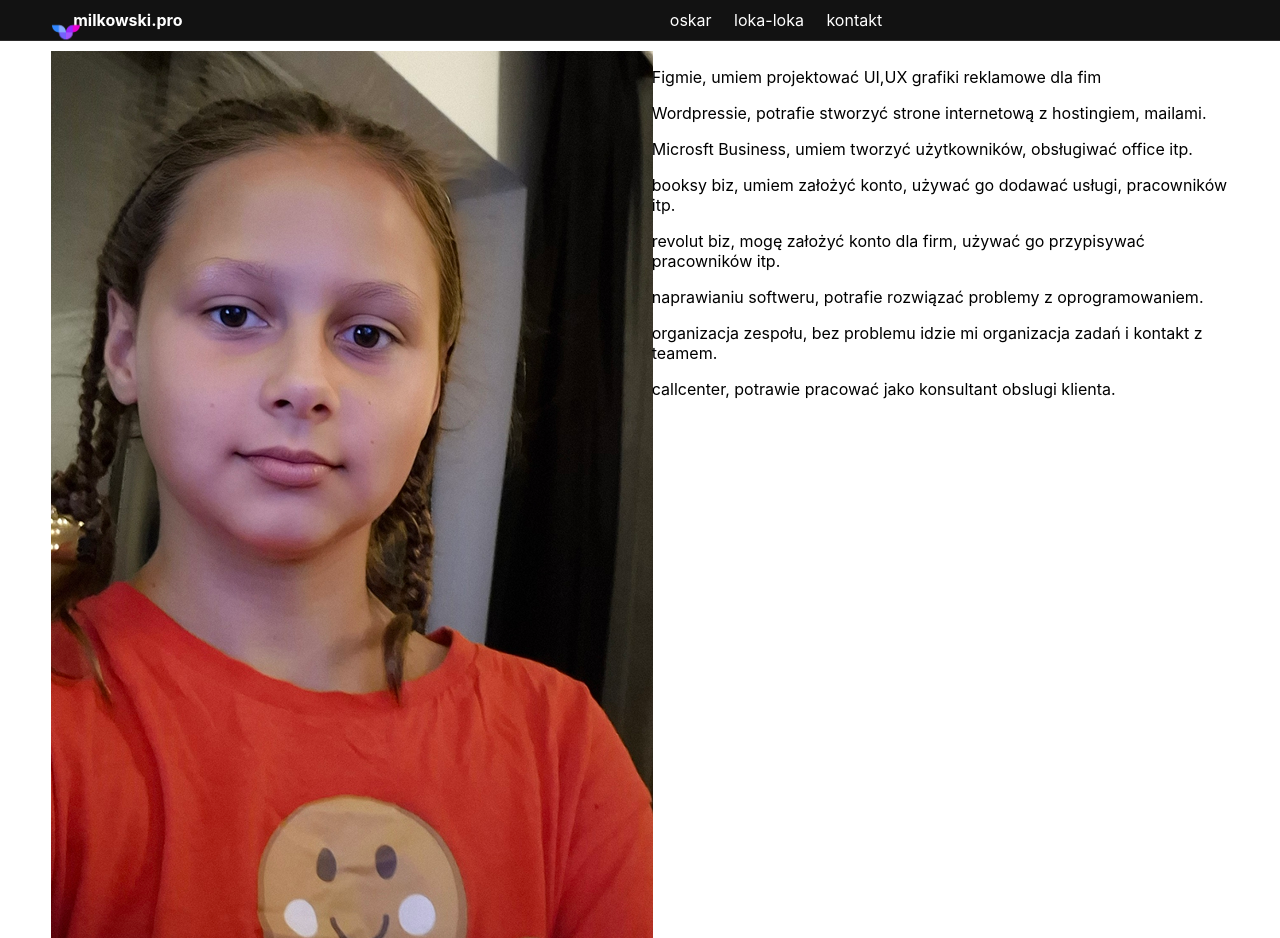
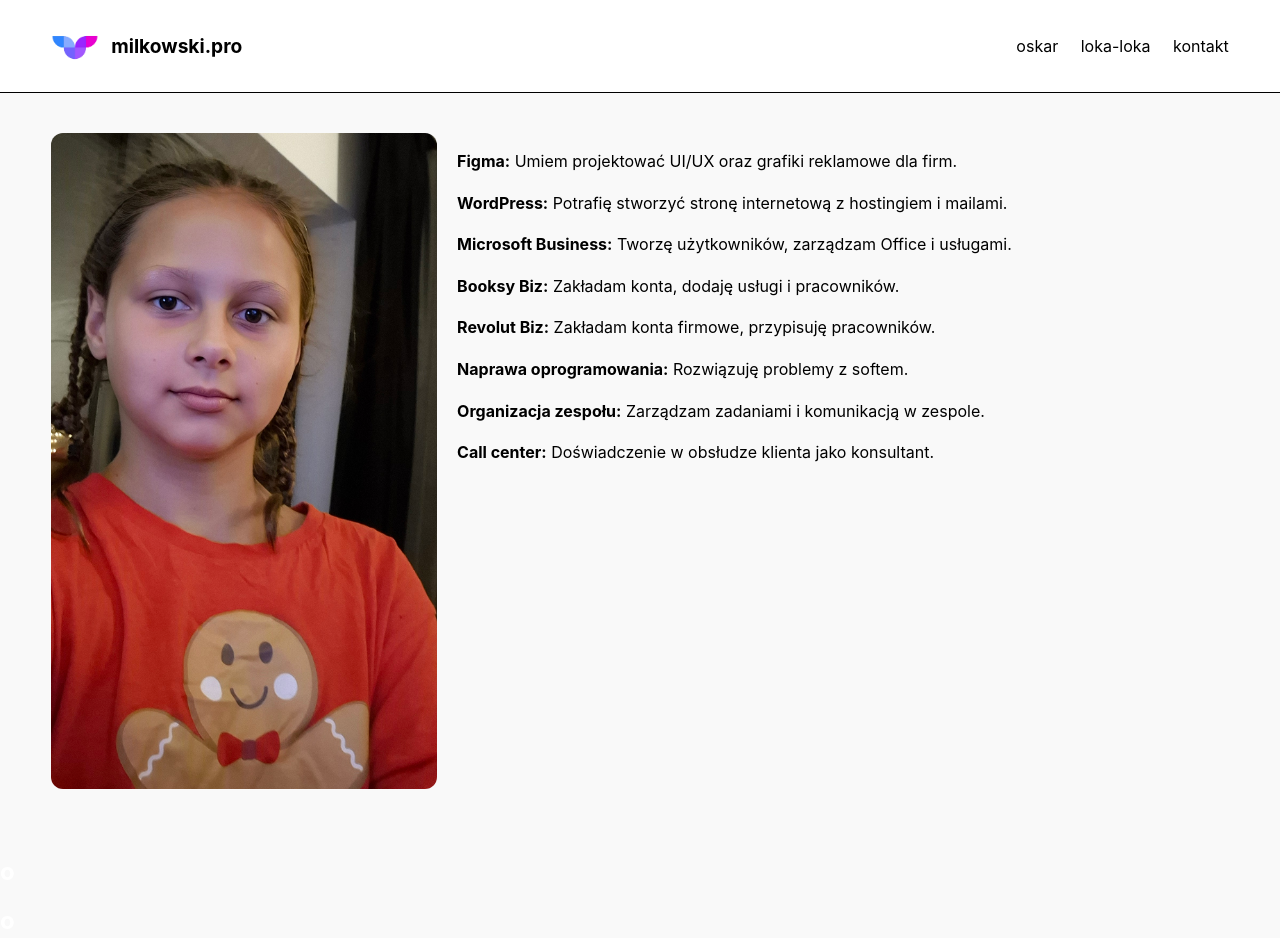
Before and after one commit to oskarmilkowski/vitaliipocjekt1, a plain HTML site: page index.html in a window 1280 px wide. Shown: the top 938 px of the page. Drawn offline with Linux system fonts and the light colour scheme.

Commit message:
strona zaktualizowana

```diff
--- a/Code.html
+++ /dev/null
@@ -1,281 +0,0 @@
-<!DOCTYPE html>
-<html lang="pl">
-<head>
-  <meta charset="UTF-8">
-  <meta name="viewport" content="width=device-width, initial-scale=1.0">
-  <title>milkowski.pro</title>
-
-  <style>
-    body {
-      margin: 0;
-      padding: 0;
-      font-family: Inter, system-ui, sans-serif, Segoe UI, Roboto;
-      color: black;
-      background-color: #f9f9f9;
-    }
-
-.container {
-      width: min(1200px, 92%);
-      margin: 0 auto;
-    }
-
-.site-header {
-      background-color: white;
-      border-bottom: 1px solid #black;
-      position: sticky;
-      top: 0;
-      z-index: 10;
-    }
-
-.header-inner {
-      display: flex;
-      align-items: center;
-      justify-content: space-between;
-      padding: 20px 0;
-    }
-
-.brand {
-      display: flex;
-      align-items: center;
-      gap: 12px;
-      color: black;
-    }
-
-.brand .logo img {
-      width: 48px;
-      height: 48px;
-      border-radius: 16px 16px 4px 4px;
-    }
-
-.brand-text {
-      font-weight: 700;
-      font-size: 1.2rem;
-    }
-
-.nav a {
-      color: black;
-      text-decoration: none;
-      margin-left: 18px;
-      background-color: white;
-    }
-
-.nav a:hover {
-      text-decoration: underline;
-    }
-
-main .container {
-      display: grid;
-      grid-template-columns: 1fr 2fr;
-      gap: 20px;
-      padding: 40px 0;
-    }
-
-main .container img {
-      max-width: 100%;
-      height: auto;
-      border-radius: 12px;
-    }
-
-main .container div {
-      font-size: 1rem;
-      line-height: 1.6;
-    }
-
-@media (max-width: 768px) {
-      main .container {
-        grid-template-columns: 1fr;
-      }
-    }
-
-.dog-grid {
-    display: grid;
-    grid-template-columns: auto auto;
-    gap: 24px;
-    align-items: start;
-}
-
-.dog-grid--second {
-    margin-top: 28px;
-}
-
-.dog-photo {
-    height: 500px;
-    width: 500px;
-    background-size: cover;
-    background-position: center;
-    border-radius: 16px 16px 4px 4px;
-}
-
-}
-
-.dog-text {
-    background-color: #fff;
-    color: #111;
-    padding: 18px;
-}
-
-.dog-text h3 {
-    margin-top: 0;
-}
-
-.dog-text--spacer {
-    background: transparent;
-    border: none;
-}
-
-.whiteo{
-  color:white;
-}
-
-.elfsight-app-4fe7e8f2-3956-40d8-a971-a70e6276e6fd{
-  padding: 0px;
-  margin: 30px;
-}
-
-.separator{
-  margin: 40px;
-  padding: 0;
-  height: 5px;
-}
-
-.grid-footer {
-  display: grid;
-  grid-template-columns: auto auto auto;
-  gap: 10px;
-  align-items: center;
-}
-
-
-
-.footer-brand{
-  display: flex;
-  align-items: center;
-  gap: 12px;
-}
-
-.footer-links a{
-      color: black;
-      text-decoration: none;
-      margin-left: 18px;
-      display: block;
-      text-align: center;
-}
-
-.sepe{
-  font-size: 0.01px;
-  color: black;
-  background: black;
-  margin: 0;
-}
-
-.btn{
-  display: inline-block;
-  color: white;
-  background-color: #ffad00;
-  text-decoration: none;
-  padding: 12px 32px;
-  border-radius: 6px;
-  font-weight: 700;
-}
-.btn > a {
-  color:white;
-  text-decoration: none;
-}
-
-  </style>
-</head>
-<body>
-
-<!-- Header -->
-  <header class="site-header">
-    <div class="container header-inner">
-      <div class="brand">
-        <div class="logo"><img src="logo.png" alt="Opis obrazka">
-        </div>
-        <div class="brand-text">milkowski.pro</div>
-      </div>
-      <nav class="nav">
-         <a href="#oskar">oskar</a>
-         <a href="#loka-loka">loka-loka</a>
-         <a href="#kontakt">kontakt</a>
-      </nav>
-    </div>
-  </header>
-
-<main>
-  <section id="oskar" class="section dark-section">
-  <div class="container">
-    <div class="logo">
-       <img src="oskar.png" alt="Opis obrazka">
-    </div>
-
-    <div class="text-content">
-      <p><strong>Figma:</strong> Umiem projektować UI/UX oraz grafiki reklamowe dla firm.</p>
-      <p><strong>WordPress:</strong> Potrafię stworzyć stronę internetową z hostingiem i mailami.</p>
-      <p><strong>Microsoft Business:</strong> Tworzę użytkowników, zarządzam Office i usługami.</p>
-      <p><strong>Booksy Biz:</strong> Zakładam konta, dodaję usługi i pracowników.</p>
-      <p><strong>Revolut Biz:</strong> Zakładam konta firmowe, przypisuję pracowników.</p>
-      <p><strong>Naprawa oprogramowania:</strong> Rozwiązuję problemy z softem.</p>
-      <p><strong>Organizacja zespołu:</strong> Zarządzam zadaniami i komunikacją w zespole.</p>
-      <p><strong>Call center:</strong> Doświadczenie w obsłudze klienta jako konsultant.</p>
-    </div>
-  </div>
-</main>
-  <section id="loka-loka" class="section dark-section">
-    <h1 class="whiteo">o</h1>
-    <h1 class="whiteo">o</h1>
-    <div class="container dog-grid">
-        <div class="dog-photo" aria-label="pies"><img class=dog-photo src="joka.jpg" alt="Opis obrazka"></div>
-        <div class="dog-text">
-            <h3>Joka (loko-loka)</h3>
-            <p>Naprawdę nazywa się Joka, ale ma nieskończoność imion, bo co chwilę pojawiają się nowe.</p>
-            <p>Jej ulubione to: Joka, Lokololka, Monika, Molka, Molomolka, Lolka, Lelonka, Loka, Fiksum Dyrdum, Fiksum Dyflum Dyflum.</p>
-            <p>Pojawiła się na świecie 1 lipca 2024 roku, a do domu trafiła w wieku około 3 miesięcy — mniej więcej 13 października 2024 roku. To pudel toy, ma teraz około roku.</p>
-            <p>Joka je wszystko: skarpety, koce — dosłownie wszystko. Jest mega inteligentna i wykorzystuje swoją sprytność głównie do zdobywania jedzenia. Wszystko obserwuje, wie, gdzie co się znajduje.</p>
-            <p>Jest też bardzo skoczna — potrafi skoczyć na wysokość około 1.20 metra, szybka jak błyskawica, nikt jej nie dogoni. Zwinna, potrafi wejść wszędzie, nawet na stół. To moje prawdziwe fiksum dyrdum.</p>
-              <div class= "btn">
-    <a href="lp.html">wiecej</a>
-  </div>
-
-
-        </div>
-</section>
-<h1 class="whiteo">o</h1>
-<section id="instagram" class="section dark-section">
-      </div>
-      <!-- Elfsight Instagram Feed | Untitled Instagram Feed -->
-  <script src="https://elfsightcdn.com/platform.js" async></script>
-  <div class="elfsight-app-1f4f7259-f811-4f87-80ad-aafbdb1c09a5" data-elfsight-app-lazy></div>
-</section>
-
-<h1 class="whiteo">o</h1>
-
-<section id="kontakt" class="section dark-section">
-  <!-- Elfsight Contact Form | Untitled Contact Form -->
-<script src="https://elfsightcdn.com/platform.js" async></script>
-<div class="elfsight-app-4fe7e8f2-3956-40d8-a971-a70e6276e6fd" data-elfsight-app-lazy></div>
-</section>
-
-<footer class="site-footer">
-  <div class="container footer-inner">
-
-<hr>
-<div class="grid-footer">
-  <div> <img src="logo.png" height="125px" width="125px"></div>
-  <div> <div class="footer-links">
-         <a href="#oskar">oskar</a>
-         <a href="#loka-loka">loka-loka</a>
-         <a href="#kontakt">kontakt</a></div> </div>
-  <div><div><script src="https://elfsightcdn.com/platform.js" async></script>
-<div class="elfsight-app-4fe7e8f2-3956-40d8-a971-a70e6276e6fd" data-elfsight-app-lazy></div></div>
-
-
-</div>
-</div>
-    </div>
-  </div>
-
-
-</footer>
-</body>
-</html>
--- a/index.html
+++ b/index.html
@@ -1,19 +1,196 @@
 <!DOCTYPE html>
-<html lang="en">
+<html lang="pl">
 <head>
   <meta charset="UTF-8">
   <meta name="viewport" content="width=device-width, initial-scale=1.0">
-  <href="https://fonts.googleapis.com/css?family=Inter:wght@400;600;700;800;900&display-swap" rel="stylesheet">
-  <link rel="stylesheet" href="style.css">
+  <title>milkowski.pro</title>
 
-  <title>Document</title>
+  <style>
+    body {
+      margin: 0;
+      padding: 0;
+      font-family: Inter, system-ui, sans-serif, Segoe UI, Roboto;
+      color: black;
+      background-color: #f9f9f9;
+    }
+
+.container {
+      width: min(1200px, 92%);
+      margin: 0 auto;
+    }
+
+.site-header {
+      background-color: white;
+      border-bottom: 1px solid black;
+      position: sticky;
+      top: 0;
+      z-index: 10;
+    }
+
+.header-inner {
+      display: flex;
+      align-items: center;
+      justify-content: space-between;
+      padding: 20px 0;
+    }
+
+.brand {
+      display: flex;
+      align-items: center;
+      gap: 12px;
+      color: black;
+    }
+
+.brand .logo img {
+      width: 48px;
+      height: 48px;
+      border-radius: 16px 16px 4px 4px;
+    }
+
+.brand-text {
+      font-weight: 700;
+      font-size: 1.2rem;
+    }
+
+.nav a {
+      color: black;
+      text-decoration: none;
+      margin-left: 18px;
+      background-color: white;
+    }
+
+.nav a:hover {
+      text-decoration: underline;
+    }
+
+main .container {
+      display: grid;
+      grid-template-columns: 1fr 2fr;
+      gap: 20px;
+      padding: 40px 0;
+    }
+
+main .container img {
+      max-width: 100%;
+      height: auto;
+      border-radius: 12px;
+    }
+
+main .container div {
+      font-size: 1rem;
+      line-height: 1.6;
+    }
+
+@media (max-width: 768px) {
+      main .container {
+        grid-template-columns: 1fr;
+      }
+    }
+
+.dog-grid {
+    display: grid;
+    grid-template-columns: auto auto;
+    gap: 24px;
+    align-items: start;
+}
+
+.dog-grid--second {
+    margin-top: 28px;
+}
+
+.dog-photo {
+    height: 500px;
+    width: 500px;
+    background-size: cover;
+    background-position: center;
+    border-radius: 16px 16px 4px 4px;
+}
+
+
+.dog-text {
+    background-color: #fff;
+    color: #111;
+    padding: 18px;
+}
+
+.dog-text h3 {
+    margin-top: 0;
+}
+
+.dog-text--spacer {
+    background: transparent;
+    border: none;
+}
+
+.whiteo{
+  color:white;
+}
+
+.elfsight-app-4fe7e8f2-3956-40d8-a971-a70e6276e6fd{
+  padding: 0px;
+  margin: 30px;
+}
+
+.separator{
+  margin: 40px;
+  padding: 0;
+  height: 5px;
+}
+
+.grid-footer {
+  display: grid;
+  grid-template-columns: auto auto auto;
+  gap: 10px;
+  align-items: center;
+}
+
+
+
+.footer-brand{
+  display: flex;
+  align-items: center;
+  gap: 12px;
+}
+
+.footer-links a{
+      color: black;
+      text-decoration: none;
+      margin-left: 18px;
+      display: block;
+      text-align: center;
+}
+
+.sepe{
+  font-size: 0.01px;
+  color: black;
+  background: black;
+  margin: 0;
+}
+
+.btn{
+  display: inline-block;
+  color: white;
+  background-color: #ffad00;
+  text-decoration: none;
+  padding: 12px 32px;
+  border-radius: 6px;
+  font-weight: 700;
+}
+.btn > a {
+  color:white;
+  text-decoration: none;
+}
+
+  </style>
 </head>
 <body>
-  <!-- Header -->
+
+<!-- Header -->
   <header class="site-header">
     <div class="container header-inner">
       <div class="brand">
-        <div class="logo"><img src="logo.png" alt="Opis obrazka" height="30" width="30"></div>
+        <div class="logo"><img src="logo.png" alt="Opis obrazka">
+        </div>
         <div class="brand-text">milkowski.pro</div>
       </div>
       <nav class="nav">
@@ -24,24 +201,80 @@
     </div>
   </header>
 
-  <main>
-    <div class="container">
-        <div><div class="logo"><img src="oskar.png" alt="Opis obrazka" ></div></div>
-        <div>
+<main>
+  <section id="oskar" class="section dark-section">
+  <div class="container">
+    <div class="logo">
+       <img src="oskar.png" alt="Opis obrazka">
+    </div>
 
-<p>Figmie, umiem projektować UI,UX grafiki reklamowe dla fim</p>
-<p>Wordpressie, potrafie stworzyć strone internetową z hostingiem, mailami.</p>
-<p>Microsft Business, umiem tworzyć użytkowników, obsługiwać office itp.</p>
-<p>booksy biz, umiem założyć konto, używać go dodawać usługi, pracowników itp.</p>
-<p>revolut biz, mogę założyć konto dla firm, używać go przypisywać pracowników itp.</p>
-<p>naprawianiu softweru, potrafie rozwiązać problemy z oprogramowaniem.</p>
-<p>organizacja zespołu, bez problemu idzie mi organizacja zadań i kontakt z teamem.</p>
-<p>callcenter, potrawie pracować jako konsultant obslugi klienta.</p>
+    <div class="text-content">
+      <p><strong>Figma:</strong> Umiem projektować UI/UX oraz grafiki reklamowe dla firm.</p>
+      <p><strong>WordPress:</strong> Potrafię stworzyć stronę internetową z hostingiem i mailami.</p>
+      <p><strong>Microsoft Business:</strong> Tworzę użytkowników, zarządzam Office i usługami.</p>
+      <p><strong>Booksy Biz:</strong> Zakładam konta, dodaję usługi i pracowników.</p>
+      <p><strong>Revolut Biz:</strong> Zakładam konta firmowe, przypisuję pracowników.</p>
+      <p><strong>Naprawa oprogramowania:</strong> Rozwiązuję problemy z softem.</p>
+      <p><strong>Organizacja zespołu:</strong> Zarządzam zadaniami i komunikacją w zespole.</p>
+      <p><strong>Call center:</strong> Doświadczenie w obsłudze klienta jako konsultant.</p>
+    </div>
+  </div>
+</main>
+  <section id="loka-loka" class="section dark-section">
+    <h1 class="whiteo">o</h1>
+    <h1 class="whiteo">o</h1>
+    <div class="container dog-grid">
+        <div class="dog-photo" aria-label="pies"><img class=dog-photo src="joka.jpg" alt="Opis obrazka"></div>
+        <div class="dog-text">
+            <h3>Joka (loko-loka)</h3>
+            <p>Naprawdę nazywa się Joka, ale ma nieskończoność imion, bo co chwilę pojawiają się nowe.</p>
+            <p>Jej ulubione to: Joka, Lokololka, Monika, Molka, Molomolka, Lolka, Lelonka, Loka, Fiksum Dyrdum, Fiksum Dyflum Dyflum.</p>
+            <p>Pojawiła się na świecie 1 lipca 2024 roku, a do domu trafiła w wieku około 3 miesięcy — mniej więcej 13 października 2024 roku. To pudel toy, ma teraz około roku.</p>
+            <p>Joka je wszystko: skarpety, koce — dosłownie wszystko. Jest mega inteligentna i wykorzystuje swoją sprytność głównie do zdobywania jedzenia. Wszystko obserwuje, wie, gdzie co się znajduje.</p>
+            <p>Jest też bardzo skoczna — potrafi skoczyć na wysokość około 1.20 metra, szybka jak błyskawica, nikt jej nie dogoni. Zwinna, potrafi wejść wszędzie, nawet na stół. To moje prawdziwe fiksum dyrdum.</p>
+              <div class= "btn">
+    <a href="lp.html">wiecej</a>
+  </div>
+
 
         </div>
-        <div>3</div>
-        <div>4</div>
+</section>
+<h1 class="whiteo">o</h1>
+<section id="instagram" class="section dark-section">
+      </div>
+      <!-- Elfsight Instagram Feed | Untitled Instagram Feed -->
+  <script src="https://elfsightcdn.com/platform.js" async></script>
+  <div class="elfsight-app-1f4f7259-f811-4f87-80ad-aafbdb1c09a5" data-elfsight-app-lazy></div>
+</section>
+
+<h1 class="whiteo">o</h1>
+
+<section id="kontakt" class="section dark-section">
+  <!-- Elfsight Contact Form | Untitled Contact Form -->
+<script src="https://elfsightcdn.com/platform.js" async></script>
+<div class="elfsight-app-4fe7e8f2-3956-40d8-a971-a70e6276e6fd" data-elfsight-app-lazy></div>
+</section>
+
+<footer class="site-footer">
+  <div class="container footer-inner">
+
+<hr>
+<div class="grid-footer">
+  <div> <img src="logo.png" height="125px" width="125px"></div>
+  <div> <div class="footer-links">
+         <a href="#oskar">oskar</a>
+         <a href="#loka-loka">loka-loka</a>
+         <a href="#kontakt">kontakt</a></div> </div>
+  <div><div><script src="https://elfsightcdn.com/platform.js" async></script>
+<div class="elfsight-app-4fe7e8f2-3956-40d8-a971-a70e6276e6fd" data-elfsight-app-lazy></div></div>
+
+
+</div>
+</div>
     </div>
-  </main>
+  </div>
+
+
+</footer>
 </body>
 </html>
--- a/style.css
+++ /dev/null
@@ -1,67 +0,0 @@
-body {
-    margin: 0;
-    padding: 0;
-    font-family: Inter, system-ui, sans-serif, Segoe UI, Roboto;
-    color: #000000;
-}
-
-.container {
-    width: min(1200px, 92%);
-    margin: 0 auto;
-}
-
-.site-header {
-    background: #121212;
-    border-bottom: 1px solid #2b2a2a;
-    position: sticky;
-    top: 0;
-    z-index: 10;
-}
-
-.header-inner {
-    display: flex;
-    align-items: center;
-    justify-content: space-between;
-    padding: 20px 0;
-}
-
-.brand {
-    display: flex;
-    align-items: center;
-    gap: 12px;
-    color: #ffffff;
-}
-
-.brand .logo {
-    width: 10px;
-    height: 10px;
-    border-radius: 16px 16px 4px 4px;
-    position: relative;
-}
-
-.brand .brand-text {
-    font-weight: 700;
-}
-
-.nav a {
-    color: #ffffff;
-    text-decoration: none;
-    margin-left: 18px;
-}
-
-.nav a:hover {
-    text-decoration: underline;
-}
-
-.container {
-  display: grid;
-  grid-template-columns: 51% 49%;
-  padding: 10px;
-}
-.container .div {
-  background-color: #000000;
-  border: 1px solid black;
-  padding: 10px;
-  font-size: 30px;
-  text-align: center;
-}
```
